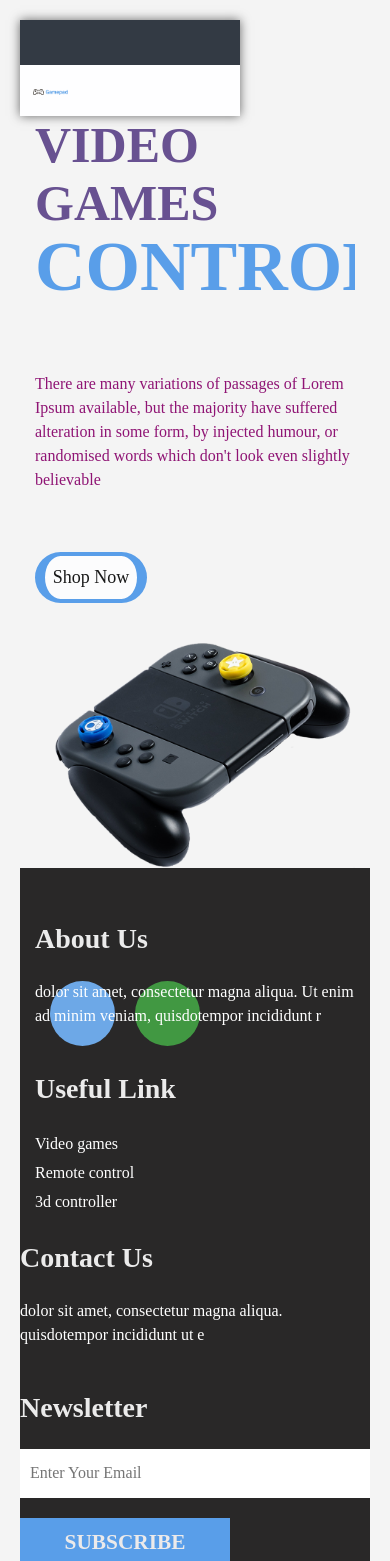
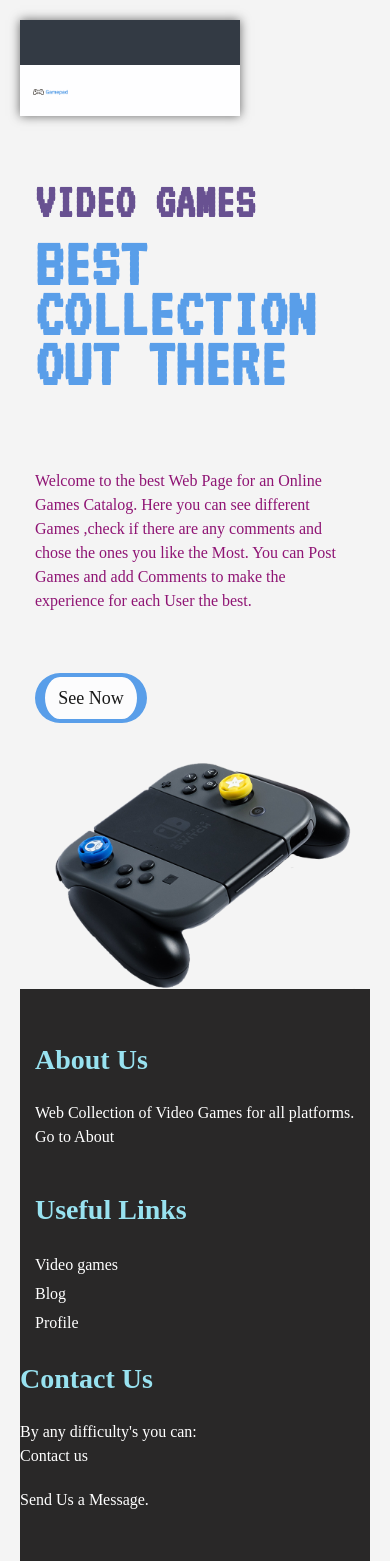
Before and after one commit to xzibit8807/React-Project-2025, a React (Vite) app in the folder client/: page / in a window 390 px wide. Shown: the top 1561 px of the page. Built offline with nearby package versions, Linux system fonts and the light colour scheme.

Commit message:
Pixed some thexts in the page.

```diff
--- a/client/src/App.css
+++ b/client/src/App.css
@@ -1,4 +1,4 @@
-  /* Header CSS */
+/* Header CSS */
   .nav-a {
     color: black;
     text-decoration: none;
@@ -166,7 +166,7 @@
   }
 
   h1 {
-    font-size: 24px
+    font: normal 2.75rem/1.05em "VT323", monospace;
   }
 
   h2 {
@@ -372,6 +372,7 @@
     color: #685191;
     font-weight: 600;
     text-transform: uppercase;
+    padding-top: 60px;
 
   }
 
@@ -821,7 +822,7 @@
     width: 100%;
     float: left;
     font-size: 28px;
-    color: rgb(235, 235, 235);
+    color: rgb(152, 226, 240);
     font-weight: bold;
     padding: 25px 0px;
   }
--- a/client/src/modules/about/About.jsx
+++ b/client/src/modules/about/About.jsx
@@ -8,8 +8,8 @@ export default function AboutComp() {
                     </div>
                     <div class="col-md-6">
                         <h1 class="about_text">ABOUT</h1>
-                        <p class="lorem_text">There are many variations of passages of Lorem Ipsum available, but the majority have suffered alteration in some form, by injected humour, or randomised words which don't look even slightly believable</p>
-                        <div class="shop_bt_2"><a href="#">Shop Now</a></div>
+                        <p class="lorem_text">This Page is for the use of seeing different Games witch are available and determination the best products out there.</p>
+                        <div class="shop_bt_2"><a href="/products">See Now</a></div>
                     </div>
                 </div>
             </div>
--- a/client/src/modules/blog/BLog.jsx
+++ b/client/src/modules/blog/BLog.jsx
@@ -1,4 +1,4 @@
-import React, { useState } from 'react';
+    import React, { useState } from 'react';
 
 // Example data (in a real app, this would come from a server)
 const commentsData = [
@@ -30,6 +30,7 @@ export default function BlogComp() {
             <p className='blogP'>This is the content section for the blog post's.</p>
 
             <h2 className='blogTitle'>Comments from the users</h2>
+            <p className='blogP'>Here you can wright Comments for the Web Page ore your experience.</p>
             <ul className="comment-list">
                 {comments.map((comment) => (
                     <li key={comment.id}>
--- a/client/src/modules/contactUs/ContactUs.jsx
+++ b/client/src/modules/contactUs/ContactUs.jsx
@@ -9,21 +9,21 @@ export default function ContactUsComp() {
                                 <div className="container">
                                     <form action="/action_page.php">
                                         <div className="form-group">
-                                            <input type="text" className="email-bt" placeholder="Name" name="Name"/>
+                                            <input type="text" className="email-bt" placeholder="Name" name="name"/>
                                         </div>
                                         <div className="form-group">
-                                            <input type="text" className="email-bt" placeholder="Email" name="Name"/>
+                                            <input type="text" className="email-bt" placeholder="Email" name="email"/>
                                         </div>
                                         <div className="form-group">
-                                            <input type="text" className="email-bt" placeholder="Phone Numbar" name="Email" />
+                                            <input type="text" className="email-bt" placeholder="Phone Number" name="phone" />
                                         </div>
 
                                         <div className="form-group">
-                                            <textarea className="massage-bt" placeholder="Massage" rows="5" id="comment" name="Massage"></textarea>
+                                            <textarea className="massage-bt" placeholder="Massage" rows="5" id="comment" name="message"></textarea>
                                         </div>
                                     </form>
                                 </div>
-                                <div className="main_bt"><a href="#">SEND</a></div>
+                                <div className="main_bt"><a href="/">SEND</a></div>
                             </div>
                         </div>
                     </div>
--- a/client/src/modules/footer/Footer.jsx
+++ b/client/src/modules/footer/Footer.jsx
@@ -6,37 +6,41 @@ export default function FooterComp() {
                     <div className="row">
                         <div className="col-sm-6 col-md-6 col-lg-3">
                             <h2 className="account_text">About Us</h2>
-                            <p className="ipsum_text_2">dolor sit amet, consectetur magna aliqua. Ut enim ad minim veniam, quisdotempor incididunt r</p>
+                            <p className="ipsum_text_2">Web Collection of Video Games for all platforms.
+                                <a className="ipsum_text_2" href="/about">Go to About</a></p>
                         </div>
                         <div className="col-sm-6 col-md-6 col-lg-3">
-                            <h2 className="account_text">Useful Link</h2>
+                            <h2 className="account_text">Useful Links</h2>
                             <div className="useful_link">
                                 <ul>
-                                    <li><a href="#">Video games</a></li>
-                                    <li><a href="#">Remote control</a></li>
-                                    <li><a href="#">3d controller</a></li>
+                                    <li><a href="/products">Video games</a></li>
+                                    <li><a href="/blog">Blog</a></li>
+                                    <li><a href="/profile">Profile</a></li>
                                 </ul>
                             </div>
                         </div>
                         <div className="contactUs">
                             <h2 className="account_text">Contact Us</h2>
-                            <p className="ipsum_text_2">dolor sit amet, consectetur magna aliqua. quisdotempor incididunt ut e </p>
+                            <p className="ipsum_text_2">By any difficulty's you can:
+                                <a className="ipsum_text_2" href="/contact">Contact us</a></p>
+                            <p className="ipsum_text_2">Send Us a Message.</p>
+
                         </div>
-                        <div className="newsletter">
+                        <div className="Newsletter">
                             <h2 className="account_text">Newsletter</h2>
-                            <input type="" className="email_text" placeholder="Enter Your Email" name="Enter Your Email"/>
-                                <button className="subscribr_bt">SUBSCRIBE</button>
+                            <input type="" className="email_text" placeholder="Enter Your Email" name="Enter Your Email" />
+                            <button className="subscribr_bt">SUBSCRIBE</button>
                         </div>
                     </div>
                 </div>
-                <div className="social_icon">
+                {/* <div className="social_icon">
                     <ul>
-                        <li><a href="#"><img src="images/fb-icon.png"/></a></li>
-                        <li><a href="#"><img src="images/twitter-icon.png"/></a></li>
-                        <li><a href="#"><img src="images/linkdin-icon.png"/></a></li>
-                        <li><a href="#"><img src="images/instagram-icon.png"/></a></li>
+                        <li><a href="#"><img src="images/fb-icon.png" /></a></li>
+                        <li><a href="#"><img src="images/twitter-icon.png" /></a></li>
+                        <li><a href="#"><img src="images/linkdin-icon.png" /></a></li>
+                        <li><a href="#"><img src="images/instagram-icon.png" /></a></li>
                     </ul>
-                </div>
+                </div> */}
             </div>
         </div>
     );
--- a/client/src/modules/main/Main.jsx
+++ b/client/src/modules/main/Main.jsx
@@ -8,35 +8,9 @@ export default function MainComp() {
                             <div class="row">
                                 <div class="col-md-6">
                                     <h1 class="video_text">Video games</h1>
-                                    <h1 class="controller_text">controller</h1>
-                                    <p class="banner_text">There are many variations of passages of Lorem Ipsum available, but the majority have suffered alteration in some form, by injected humour, or randomised words which don't look even slightly believable</p>
-                                    <div class="shop_bt"><a href="#">Shop Now</a></div>
-                                </div>
-                                <div class="col-md-6">
-                                    <div class="image_1"><img src="images/img-1.png"/></div>
-                                </div>
-                            </div>
-                        </div>
-                        <div class="carousel-item">
-                            <div class="row">
-                                <div class="col-md-6">
-                                    <h1 class="video_text">Video games</h1>
-                                    <h1 class="controller_text">controller</h1>
-                                    <p class="banner_text">There are many variations of passages of Lorem Ipsum available, but the majority have suffered alteration in some form, by injected humour, or randomised words which don't look even slightly believable</p>
-                                    <div class="shop_bt"><a href="#">Shop Now</a></div>
-                                </div>
-                                <div class="col-md-6">
-                                    <div class="image_1"><img src="images/img-1.png"/></div>
-                                </div>
-                            </div>
-                        </div>
-                        <div class="carousel-item">
-                            <div class="row">
-                                <div class="col-md-6">
-                                    <h1 class="video_text">Video games</h1>
-                                    <h1 class="controller_text">controller</h1>
-                                    <p class="banner_text">There are many variations of passages of Lorem Ipsum available, but the majority have suffered alteration in some form, by injected humour, or randomised words which don't look even slightly believable</p>
-                                    <div class="shop_bt"><a href="#">Shop Now</a></div>
+                                    <h1 class="controller_text">Best Collection out there</h1>
+                                    <p class="banner_text">Welcome to the best Web Page for an Online Games Catalog. Here you can see different Games ,check if there are any comments and chose the ones you like the Most. You can Post Games and add Comments to make the experience for each User the best.</p>
+                                    <div class="shop_bt"><a href="/products">See Now</a></div>
                                 </div>
                                 <div class="col-md-6">
                                     <div class="image_1"><img src="images/img-1.png"/></div>
@@ -44,12 +18,6 @@ export default function MainComp() {
                             </div>
                         </div>
                     </div>
-                    <a class="carousel-control-prev" href="#my_slider" role="button" data-slide="prev">
-                        <i class="fa fa-angle-left"></i>
-                    </a>
-                    <a class="carousel-control-next" href="#my_slider" role="button" data-slide="next">
-                        <i class="fa fa-angle-right"></i>
-                    </a>
                 </div>
             </div>
         </div>
--- a/client/src/modules/products/Products.jsx
+++ b/client/src/modules/products/Products.jsx
@@ -2,7 +2,7 @@ export default function ProductsComp() {
     return (
         <div className="product_section layout_padding">
             <div className="container">
-                <div className="product_text">Our <span>products</span></div>
+                <h1 className="product_text">Our <span>products</span></h1>
                 <p className="long_text">It is a long established fact that a reader will be distracted by the readable content of a
                     page when looking at its layout. The point of using Lorem</p>
                 <div className="product_section_2">
```
Also changed, not shown: client/src/modules/noPage/noPage.css (+0 -35 lines), client/src/index.css.
